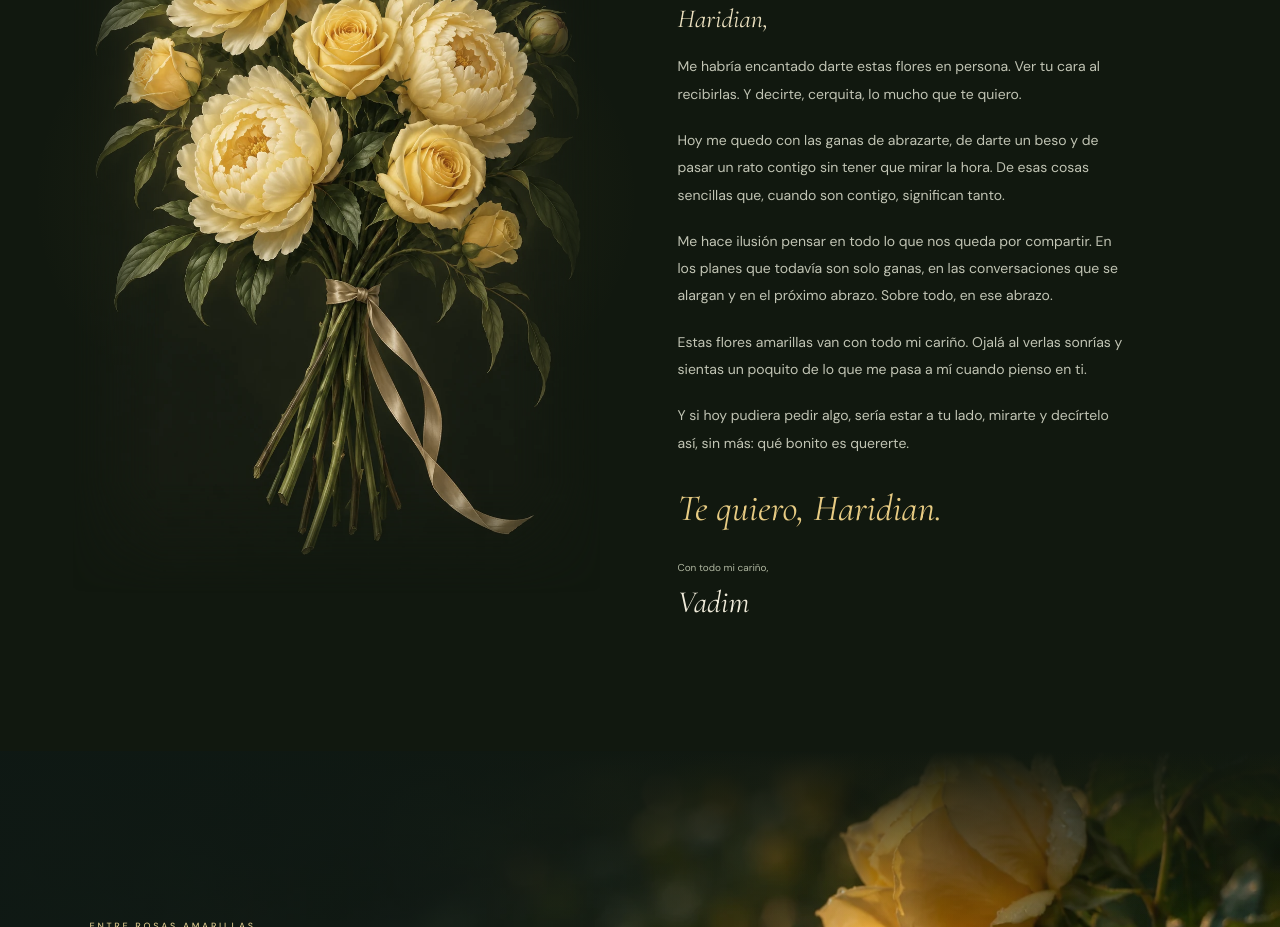
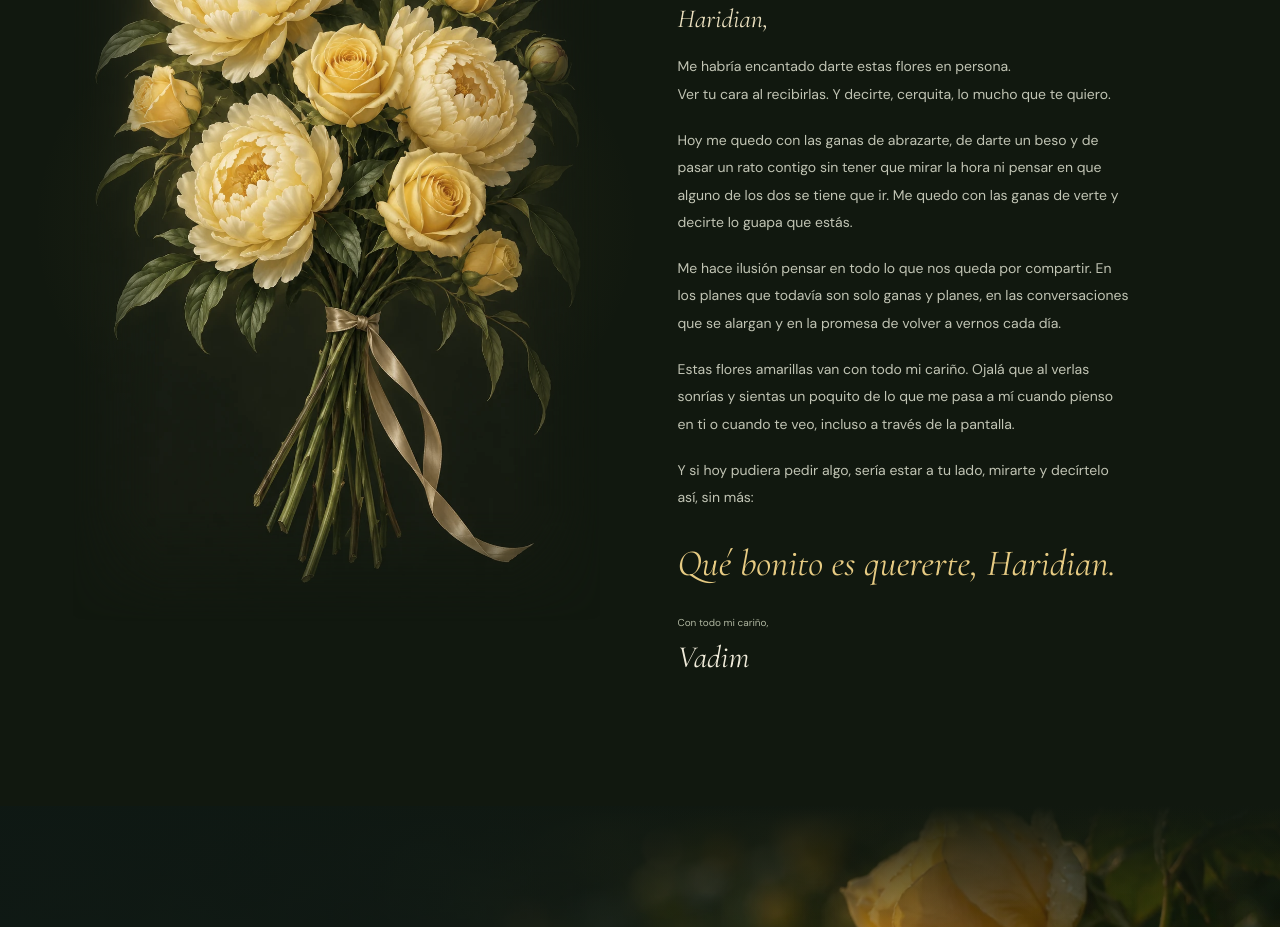
Before and after one commit to vornicx/21septiembre, a React (Vite) app: page / in a window 1280 px wide. Shown: the part 1160-2087 px from the top of the page. Built offline with nearby package versions, Linux system fonts and the light colour scheme.

Commit message:
Use Vadim's exact personal letter for Haridian

```diff
--- a/src/App.tsx
+++ b/src/App.tsx
@@ -22,7 +22,7 @@ export default function App() {
 
     <section className="dedication-section" id="dedicatoria" aria-labelledby="letter-title">
       <figure className="bouquet-scene" data-reveal><img className="bouquet-artwork" src="/art/yellow-bouquet.webp" alt="Peonías y rosas amarillas, un ramo dedicado a Haridian" width="1024" height="1536" loading="lazy"/></figure>
-      <article className="love-letter" data-reveal><p className="small-label">PARA TI, HARIDIAN</p><h2 id="letter-title">Hay mil maneras<br/>de decir <em>te quiero.</em></h2><div className="letter-body"><p>Haridian,</p><p>Me habría encantado darte estas flores en persona. Ver tu cara al recibirlas. Y decirte, cerquita, lo mucho que te quiero.</p><p>Hoy me quedo con las ganas de abrazarte, de darte un beso y de pasar un rato contigo sin tener que mirar la hora. De esas cosas sencillas que, cuando son contigo, significan tanto.</p><p>Me hace ilusión pensar en todo lo que nos queda por compartir. En los planes que todavía son solo ganas, en las conversaciones que se alargan y en el próximo abrazo. Sobre todo, en ese abrazo.</p><p>Estas flores amarillas van con todo mi cariño. Ojalá al verlas sonrías y sientas un poquito de lo que me pasa a mí cuando pienso en ti.</p><p>Y si hoy pudiera pedir algo, sería estar a tu lado, mirarte y decírtelo así, sin más: qué bonito es quererte.</p></div><p className="handwritten">Te quiero, Haridian.</p><div className="signature">Con todo mi cariño,<span>Vadim</span></div></article>
+      <article className="love-letter" data-reveal><p className="small-label">PARA TI, HARIDIAN</p><h2 id="letter-title">Hay mil maneras<br/>de decir <em>te quiero.</em></h2><div className="letter-body"><p>Haridian,</p><p>Me habría encantado darte estas flores en persona.<br/>Ver tu cara al recibirlas. Y decirte, cerquita, lo mucho que te quiero.</p><p>Hoy me quedo con las ganas de abrazarte, de darte un beso y de pasar un rato contigo sin tener que mirar la hora ni pensar en que alguno de los dos se tiene que ir. Me quedo con las ganas de verte y decirte lo guapa que estás.</p><p>Me hace ilusión pensar en todo lo que nos queda por compartir. En los planes que todavía son solo ganas y planes, en las conversaciones que se alargan y en la promesa de volver a vernos cada día.</p><p>Estas flores amarillas van con todo mi cariño. Ojalá que al verlas sonrías y sientas un poquito de lo que me pasa a mí cuando pienso en ti o cuando te veo, incluso a través de la pantalla.</p><p>Y si hoy pudiera pedir algo, sería estar a tu lado, mirarte y decírtelo así, sin más:</p></div><p className="handwritten">Qué bonito es quererte, Haridian.</p><div className="signature">Con todo mi cariño,<span>Vadim</span></div></article>
     </section>
 
     <section className="garden-invitation" aria-labelledby="garden-title"><img src="/art/roses-closeup.webp" alt="" width="1536" height="1024" loading="lazy"/><div className="garden-invitation-shade"/><div className="garden-invitation-copy" data-reveal><p className="small-label">ENTRE ROSAS AMARILLAS</p><h2 id="garden-title">Que el mundo<br/>florezca <em>para ti.</em></h2><p>Un paseo entre flores.<br/>Sin prisa, sin final.</p><button className="garden-enter" onClick={()=>setUniverse(true)} aria-haspopup="dialog">Entrar en tu jardín <ArrowUpRight size={18}/></button></div></section>
```
